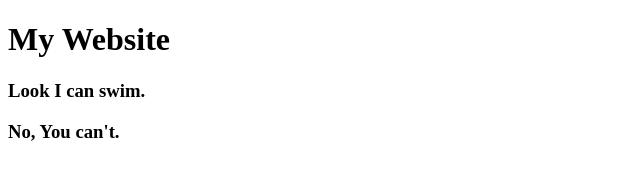
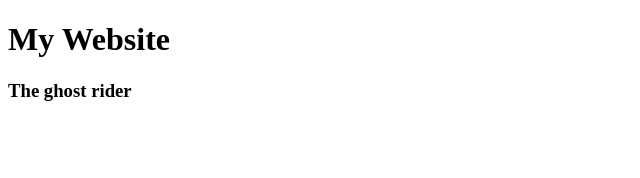
Before and after one commit to SazeebulBashar/my-first-website, a plain HTML site: page index.html in a window 1280 px wide. Shown: the whole page, without its empty margins (0-640 px from the left). Drawn offline with Linux system fonts and the light colour scheme.

Commit message:
Ghost rider

```diff
--- a/index.html
+++ b/index.html
@@ -8,7 +8,6 @@
 </head>
 <body>
     <h1>My Website</h1>
-    <h3>Look I can swim.</h3>
-    <h3>No, You can't.</h3>
+    <h3>The ghost rider</h3>
 </body>
 </html>
```
